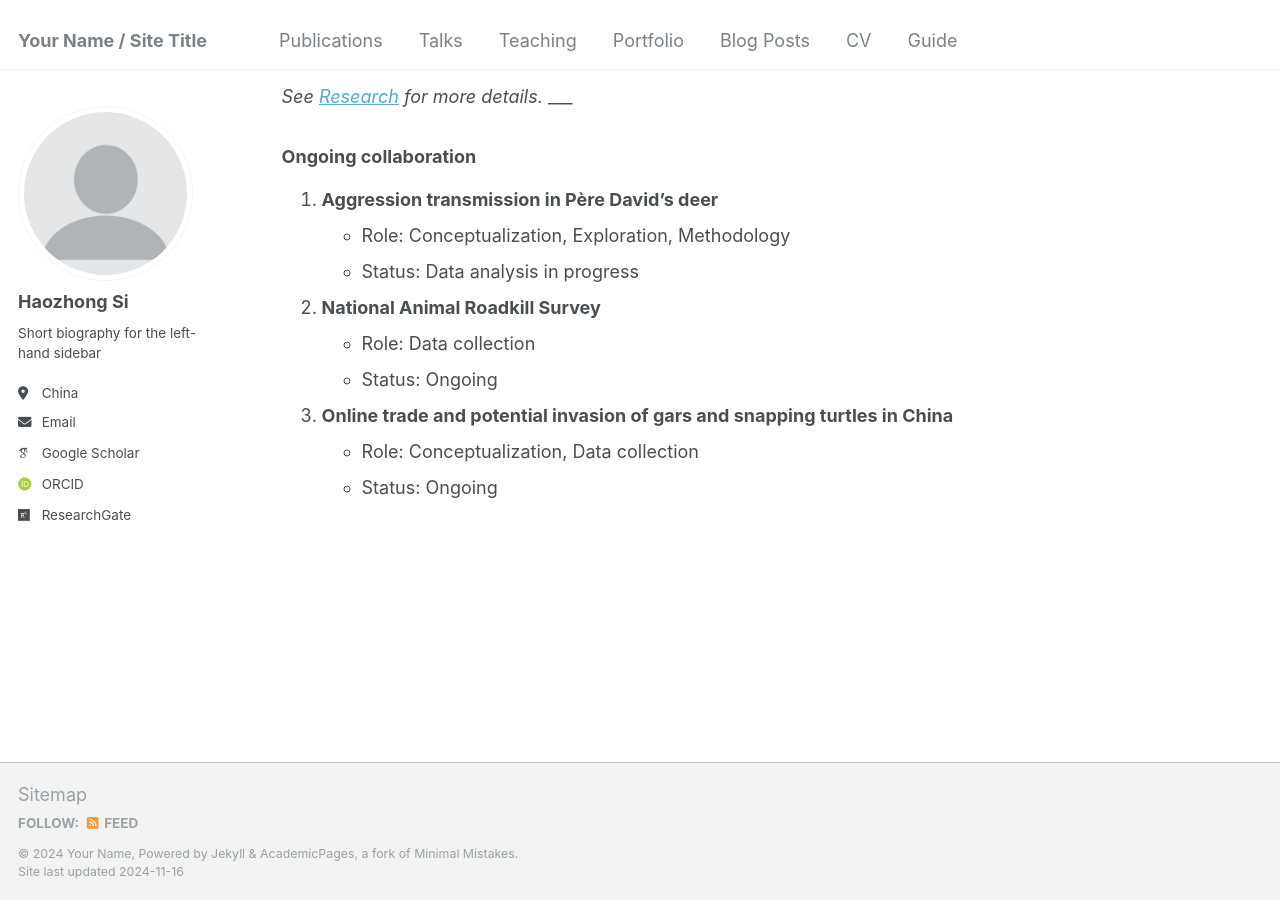
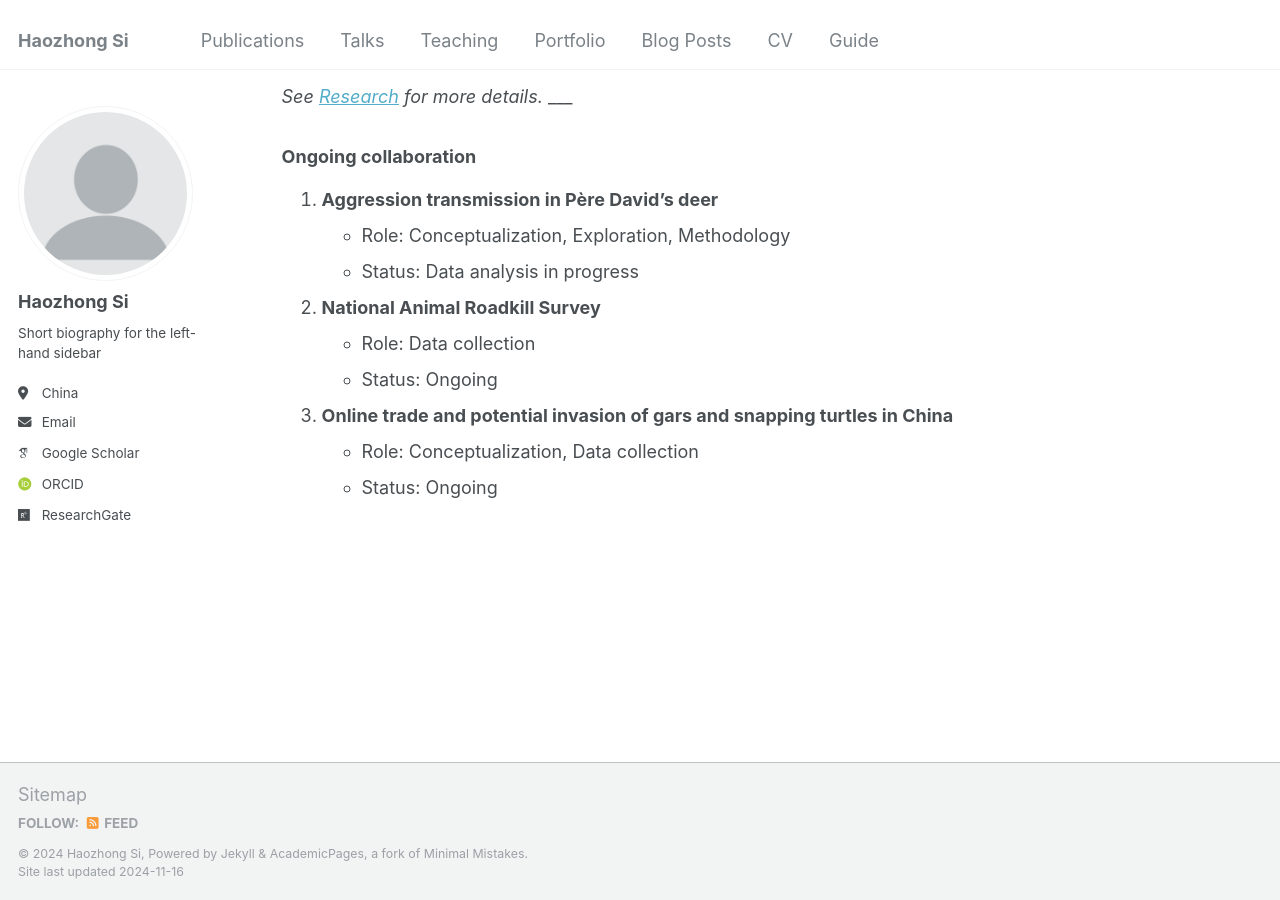
Before and after one commit to caicai555/hzsi-website, a Jekyll site: the page built from _pages/about.md, in a window 1280 px wide and 900 px high, scrolled down 820 px. Built offline with Jekyll 4.4.1, drawn with Linux system fonts in a browser that asks for light colours; some web fonts are replaced.

Commit message:
Update _config.yml

```diff
--- a/_config.yml
+++ b/_config.yml
@@ -8,11 +8,11 @@
 
 # Basic Site Settings
 locale                   : "en-US"
-title                    : "Your Name / Site Title"
+title                    : "Haozhong Si"
 title_separator          : "-"
-name                     : &name "Your Name"
+name                     : &name "Haozhong Si"
 description              : &description "personal description"
-url                      : https://caicai555.github.io # the base hostname & protocol for your site e.g. "https://[your GitHub username].github.io"
+URL                      : "https://caicai555.github.io" # the base hostname & protocol for your site e.g. "https://[your GitHub username].github.io"
 baseurl                  : "" # the subpath of your site, e.g. "/blog"
 repository               : "academicpages/academicpages.github.io"
 
```
